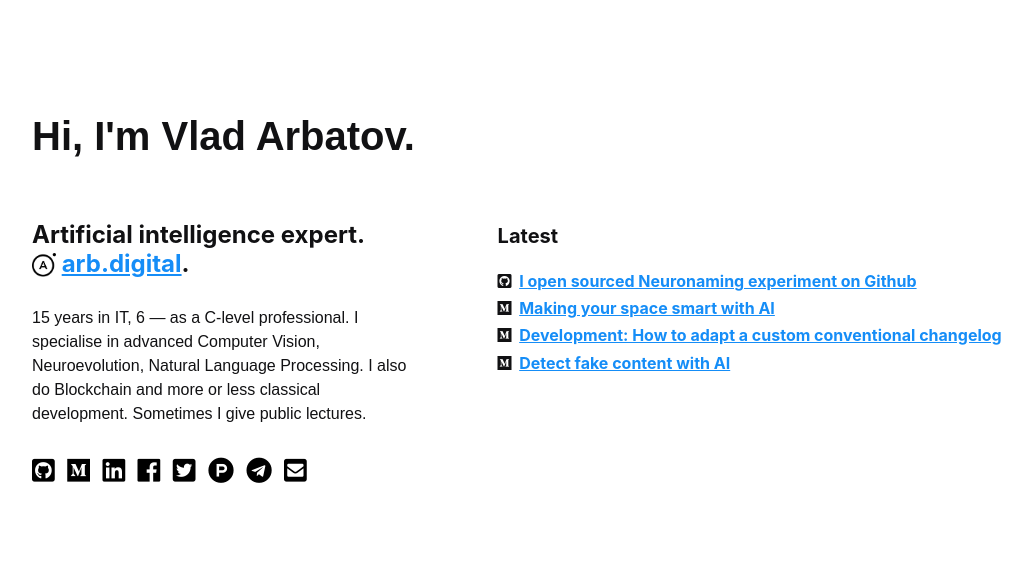
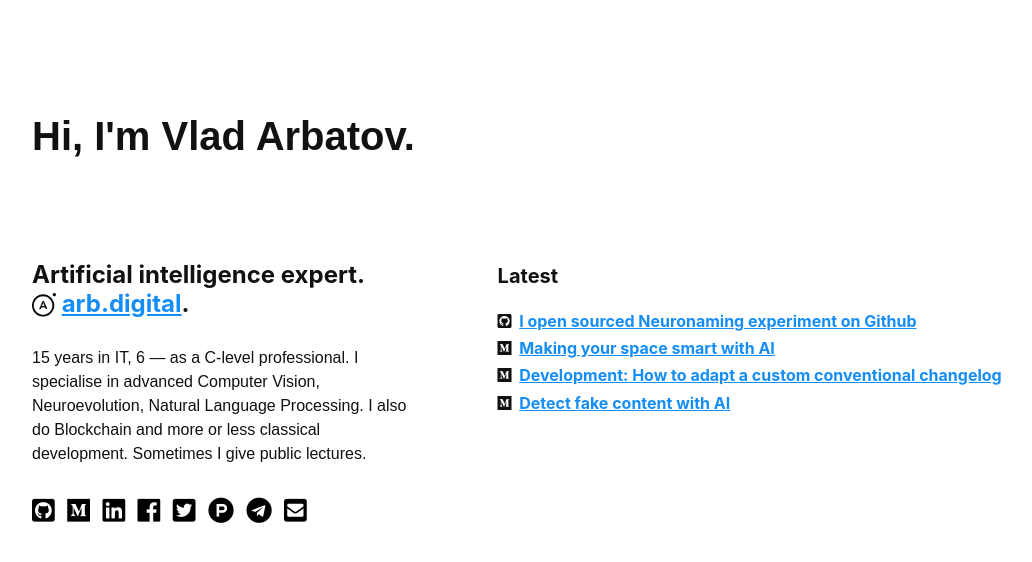
Before and after one commit to vladzima/arbatovme, a Jekyll site: the page built from index.md, in a window 1280 px wide. Shown: the top 562 px of the page, without its empty margins (100-1132 px from the left). Built offline with Jekyll 4.4.1, drawn with Linux system fonts in a browser that asks for light colours; some web fonts are replaced.

Commit message:
style(layout): style enhance on desktop and mobile

```diff
--- a/_layouts/index.html
+++ b/_layouts/index.html
@@ -4,14 +4,14 @@ layout: default
 
 <div class="animated fadeIn">
     <div class="is-row is-inset-right-40 is-inset-left-100 is-inset-left-20-mobile is-inset-right-20-mobile is-inset-top-80 is-inset-top-none-mobile is-outset-y-none-mobile ">
-      <div class="is-col is-40 is-inset-32 is-inset-y-60-mobile">
+      <div class="is-col is-40 is-inset-32 is-inset-20-mobile is-inset-y-60-mobile">
         {%- if page.title -%}
         <h1 class="logo">{{ page.title }}</h1>
         {%- endif -%}
       </div>
     </div>
-    <div class="is-row is-inset-right-40 is-inset-left-100 is-inset-left-20-mobile is-inset-right-20-mobile is-inset-top-none-mobile is-outset-y-none-mobile ">
-      <div class="is-col is-40 is-inset-x-32 is-inset-y-none-mobile">
+    <div class="is-row is-inset-top-40 is-inset-right-40 is-inset-left-100 is-inset-left-20-mobile is-inset-right-20-mobile is-inset-top-none-mobile is-outset-y-none-mobile ">
+      <div class="is-col is-40 is-inset-x-32 is-inset-x-20-mobile is-inset-y-none-mobile">
         <h3 class="is-inset-top-none-mobile">{{ page.tagline }}</h3>
 
         <p class="about vheight">{{ page.about }}</p>
@@ -19,7 +19,7 @@ layout: default
         <p class="about vheight2">{{ page.contact }}</p>
 
       </div>
-      <div class="is-col is-60 is-inset-32 is-inset-y-none-mobile">
+      <div class="is-col is-60 is-inset-32 is-inset-20-mobile is-inset-y-none-mobile">
 
         {%- if site.posts.size > 0 -%}
         <h4 class="post-list-heading">{{ page.list_title | default: "Latest" }}</h4>
```
